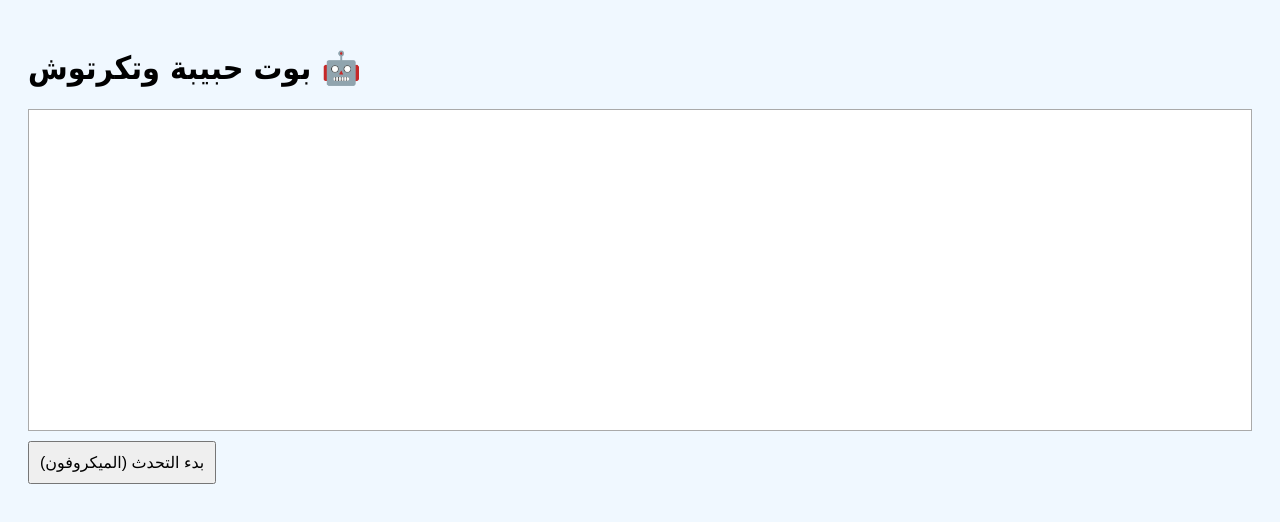
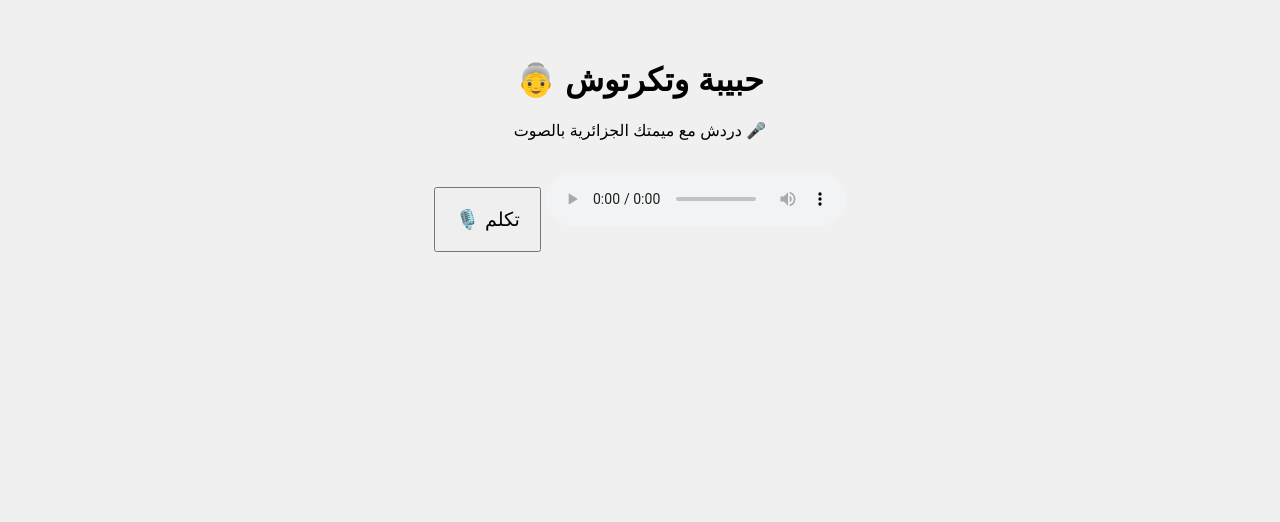
Before and after one commit to pierejack/habiba-bot, a website: page index.html in a window 1280 px wide. Drawn offline with Linux system fonts and the light colour scheme.

Commit message:
Add files via upload

```diff
--- a/index.html
+++ b/index.html
@@ -1,80 +1,46 @@
 <!DOCTYPE html>
 <html lang="ar">
 <head>
-  <meta charset="UTF-8" />
-  <meta name="viewport" content="width=device-width, initial-scale=1" />
-  <title>بوت حبيبة وتكرتوش</title>
+  <meta charset="UTF-8">
+  <title>حبيبة وتكرتوش - بوت جزائري</title>
   <style>
-    body { font-family: Tahoma, sans-serif; padding: 20px; background: #f0f8ff; }
-    #chat { border: 1px solid #aaa; padding: 10px; height: 300px; overflow-y: auto; background: #fff; }
-    .message { margin: 10px 0; }
-    .user { color: blue; }
-    .bot { color: green; }
-    button { margin-top: 10px; padding: 10px; font-size: 16px; cursor: pointer; }
+    body { font-family: 'Arial', sans-serif; background: #f0f0f0; text-align: center; padding: 2em; }
+    button { padding: 1em; font-size: 1.2em; margin-top: 1em; }
+    audio { margin-top: 1em; }
   </style>
 </head>
 <body>
-
-  <h1>بوت حبيبة وتكرتوش 🤖</h1>
-  <div id="chat"></div>
-
-  <button id="start-record-btn">بدء التحدث (الميكروفون)</button>
+  <h1>👵 حبيبة وتكرتوش</h1>
+  <p>دردش مع ميمتك الجزائرية بالصوت 🎤</p>
+  <button onclick="startRecording()">🎙️ تكلم</button>
+  <audio id="responseAudio" controls></audio>
 
   <script>
-    const chatDiv = document.getElementById("chat");
-    const startRecordBtn = document.getElementById("start-record-btn");
+    async function startRecording() {
+      const stream = await navigator.mediaDevices.getUserMedia({ audio: true });
+      const mediaRecorder = new MediaRecorder(stream);
+      let audioChunks = [];
 
-    // إضافة رسالة للواجهة
-    function addMessage(text, sender) {
-      const div = document.createElement("div");
-      div.classList.add("message", sender);
-      div.textContent = text;
-      chatDiv.appendChild(div);
-      chatDiv.scrollTop = chatDiv.scrollHeight;
-    }
+      mediaRecorder.ondataavailable = event => audioChunks.push(event.data);
+      mediaRecorder.onstop = async () => {
+        const audioBlob = new Blob(audioChunks);
+        const formData = new FormData();
+        formData.append("audio", audioBlob);
 
-    // إرسال رسالة للنص API
-    async function sendMessage(text) {
-      addMessage("أنت: " + text, "user");
-
-      try {
-        const res = await fetch("/chat", {
+        const response = await fetch("https://your-render-service.onrender.com/process", {
           method: "POST",
-          headers: { "Content-Type": "application/json" },
-          body: JSON.stringify({ message: text }),
+          body: formData
         });
 
-        const data = await res.json();
-        addMessage("حبيبة: " + data.reply, "bot");
-      } catch {
-        addMessage("حدث خطأ في الاتصال", "bot");
-      }
-    }
-
-    // استخدام Web Speech API للتعرف على الكلام من الميكروفون
-    startRecordBtn.addEventListener("click", () => {
-      if (!("webkitSpeechRecognition" in window)) {
-        alert("متصفحك لا يدعم ميزة التعرف على الصوت.");
-        return;
-      }
-
-      const recognition = new webkitSpeechRecognition();
-      recognition.lang = "ar-DZ"; // لهجة الجزائر
-      recognition.interimResults = false;
-      recognition.maxAlternatives = 1;
-
-      recognition.start();
-
-      recognition.onresult = (event) => {
-        const transcript = event.results[0][0].transcript;
-        sendMessage(transcript);
+        const audioUrl = await response.text();
+        const audioElement = document.getElementById("responseAudio");
+        audioElement.src = audioUrl;
+        audioElement.play();
       };
 
-      recognition.onerror = (event) => {
-        addMessage("لم يتم التعرف على الصوت، حاول مجدداً.", "bot");
-      };
-    });
+      mediaRecorder.start();
+      setTimeout(() => mediaRecorder.stop(), 5000);
+    }
   </script>
-
 </body>
 </html>
```
